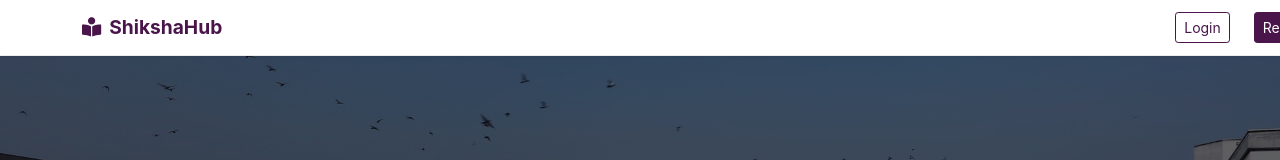
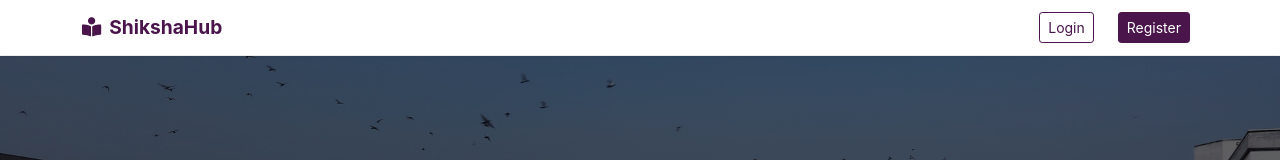
Before and after one commit to Shrutimalode/miniproject-2, a React (Create React App) app in the folder frontend/: page / in a window 1280 px wide. Shown: the top 160 px of the page. Built offline with nearby package versions, Linux system fonts and the light colour scheme; no server answers.

Commit message:
final updates

```diff
--- a/frontend/src/App.css
+++ b/frontend/src/App.css
@@ -223,3 +223,7 @@ html, body, #root {
     padding-right: 0;
   }
 }
+
+.guest-auth-buttons {
+  margin-left: 1rem;
+}
--- a/frontend/src/components/layout/Navbar.js
+++ b/frontend/src/components/layout/Navbar.js
@@ -54,7 +54,7 @@ const AppNavbar = () => {
   );
 
   const guestLinks = (
-    <Nav className="ms-auto" style={{ marginRight: '-8rem' }}>
+    <Nav className="ms-auto" style={{ marginRight: '0.5rem' }}>
       <Button as={Link} to="/login" variant="outline-primary" className="me-4" size="sm">Login</Button>
       <Button as={Link} to="/register" variant="primary" size="sm">Register</Button>
     </Nav>
```
